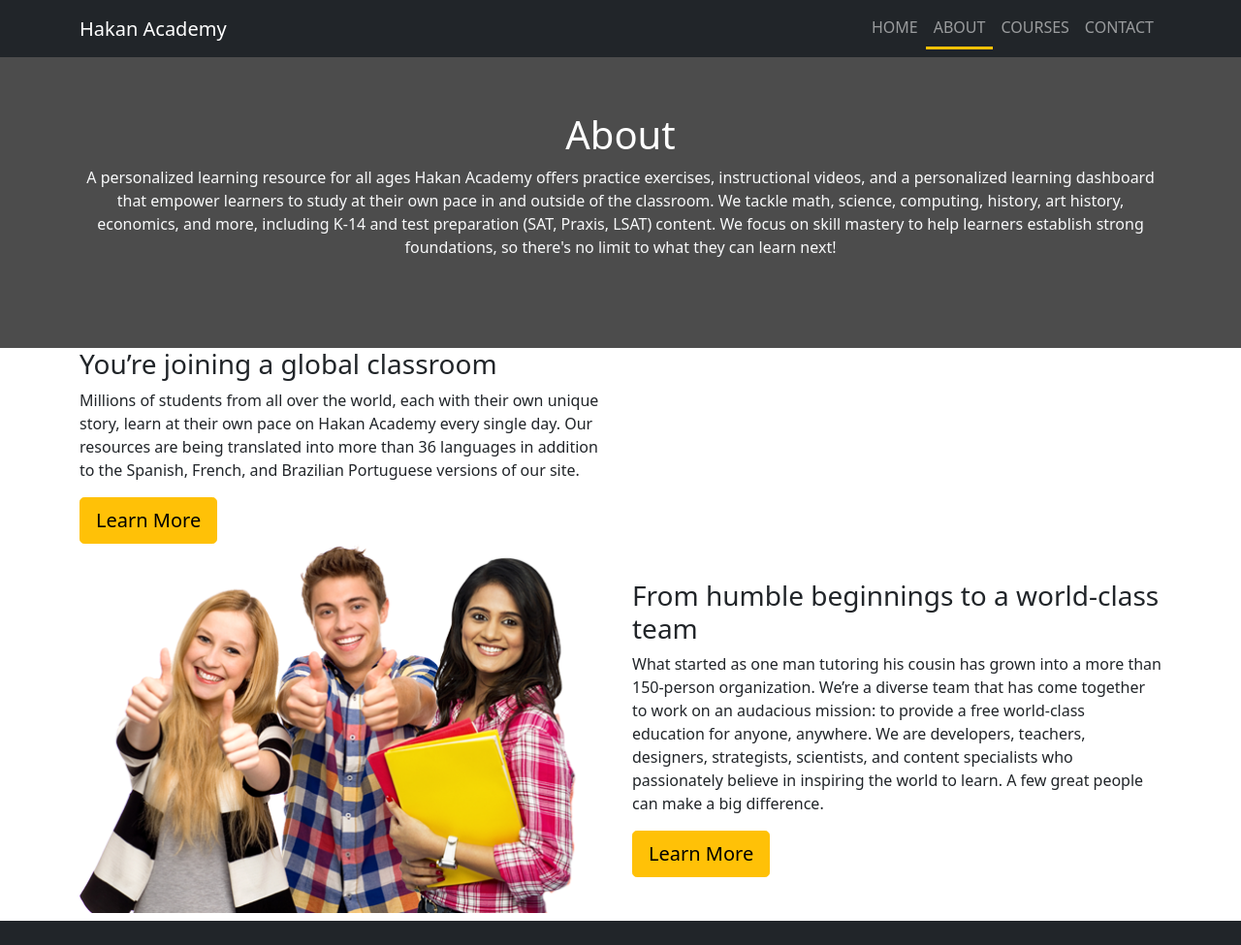
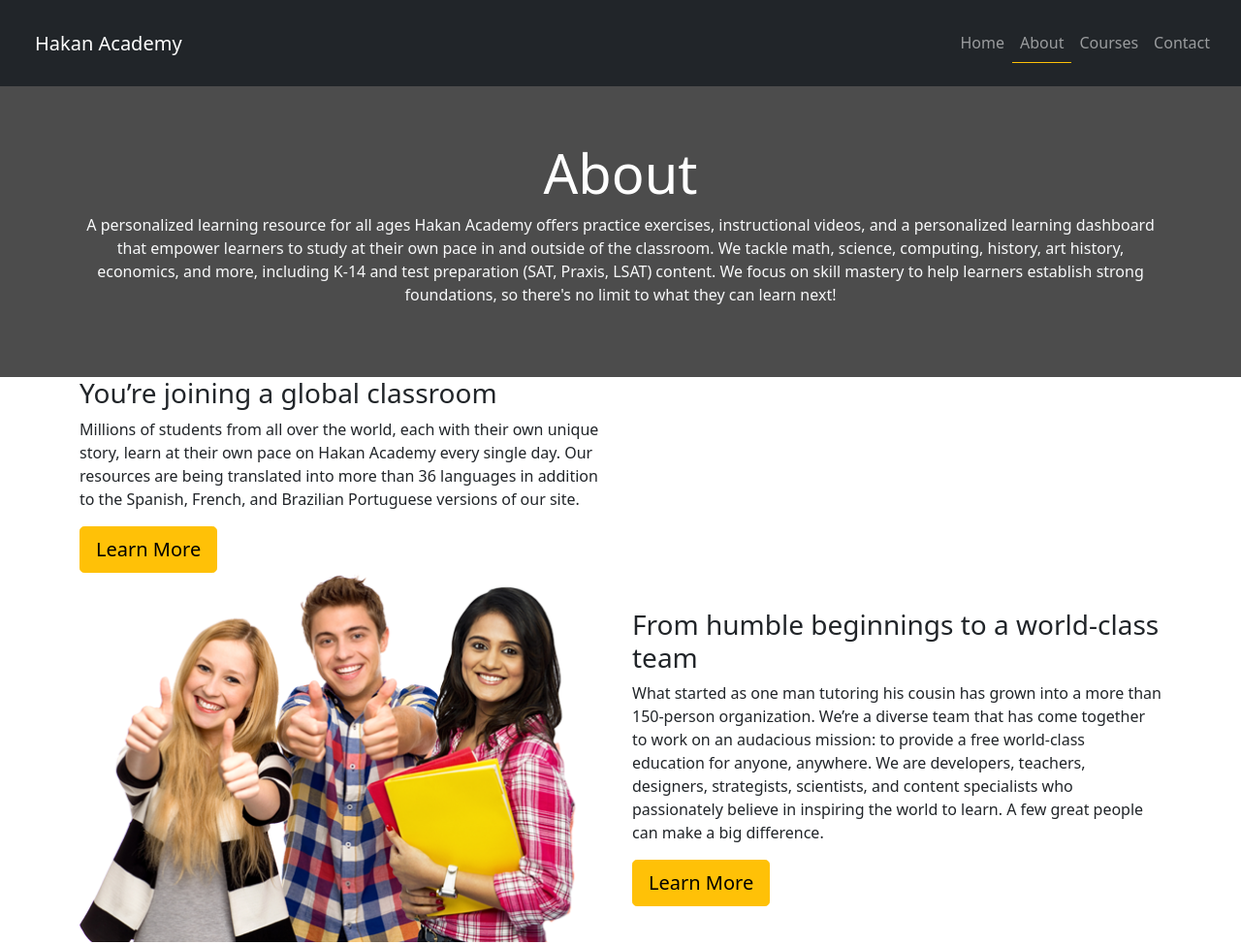
Before and after one commit to hakankaraahmet/Bootstrap-Project, a plain HTML site: page about.html in a window 1280 px wide. Shown: the top 975 px of the page at 97% size. Drawn offline with nearby package versions, Linux system fonts and the light colour scheme; files whose address does not match are found by name.

Commit message:
modified about and contact pages

```diff
--- a/about.html
+++ b/about.html
@@ -15,24 +15,23 @@
 <body>
 
     <!-- ------------NAVBAR---------------------- -->
-    <nav class="navbar navbar-expand-md navbar-dark bg-dark">
+    <nav class="navbar bg-dark navbar-expand-md navbar-dark p-4">
         <div class="container">
-
-            <a href="index.html" class="navbar-brand">Hakan Academy</a>
-
-            <div>
-                <button class="navbar-toggler" data-bs-target="#navbarCollapse" data-bs-toggle="collapse">
-                    <span class="navbar-toggler-icon"></span>
-                </button>
-                <div class="collapse navbar-collapse" id="navbarCollapse">
-                    <ul class="navbar-nav ml-auto">
-                        <li class="nav-item text-uppercase"><a href="index.html" class="nav-link">Home</a></li>
-                        <li class="nav-item active border-bottom border-3 border-warning text-uppercase"><a
-                                href="about.html" class="nav-link">About</a></li>
-                        <li class="nav-item text-uppercase"><a href="courses.html" class="nav-link">Courses</a></li>
-                        <li class="nav-item text-uppercase"><a href="contact.html" class="nav-link">Contact</a></li>
-                    </ul>
-                </div>
+            <div class="navbar-brand">
+                Hakan Academy
+            </div>
+        </div>
+        <div class="mr-5">
+            <button class="navbar-toggler" data-bs-toggle="collapse" data-bs-target="#menu">
+               Menu
+            </button>
+            <div class="collapse navbar-collapse" id="menu">
+               <ul class="navbar-nav">
+                   <li class="nav-item "><a  href="index.html" class="nav-link"> Home</a></li>
+                   <li class="nav-item border-bottom border-warning"><a  href="about.html" class="nav-link">About</a> </li>
+                   <li class="nav-item "><a  href="courses.html" class="nav-link">Courses</a> </li>
+                   <li class="nav-item "><a  href="contact.html" class="nav-link">Contact</a> </li>
+               </ul>
             </div>
         </div>
     </nav>
@@ -42,7 +41,7 @@
             <div class="container  text-left pt-2">
                 <div class="row">
                     <div class="col text-center mt-5">
-                        <h1>About</h1>
+                        <h1 class="display-4">About</h1>
                         <p class="text-light">A personalized learning resource for all ages
                             Hakan Academy offers practice exercises, instructional videos, and a personalized learning
                             dashboard that empower learners to study at their own pace in and outside of the classroom.
```
Also changed, not shown: contact.html (+19 -19 lines).
